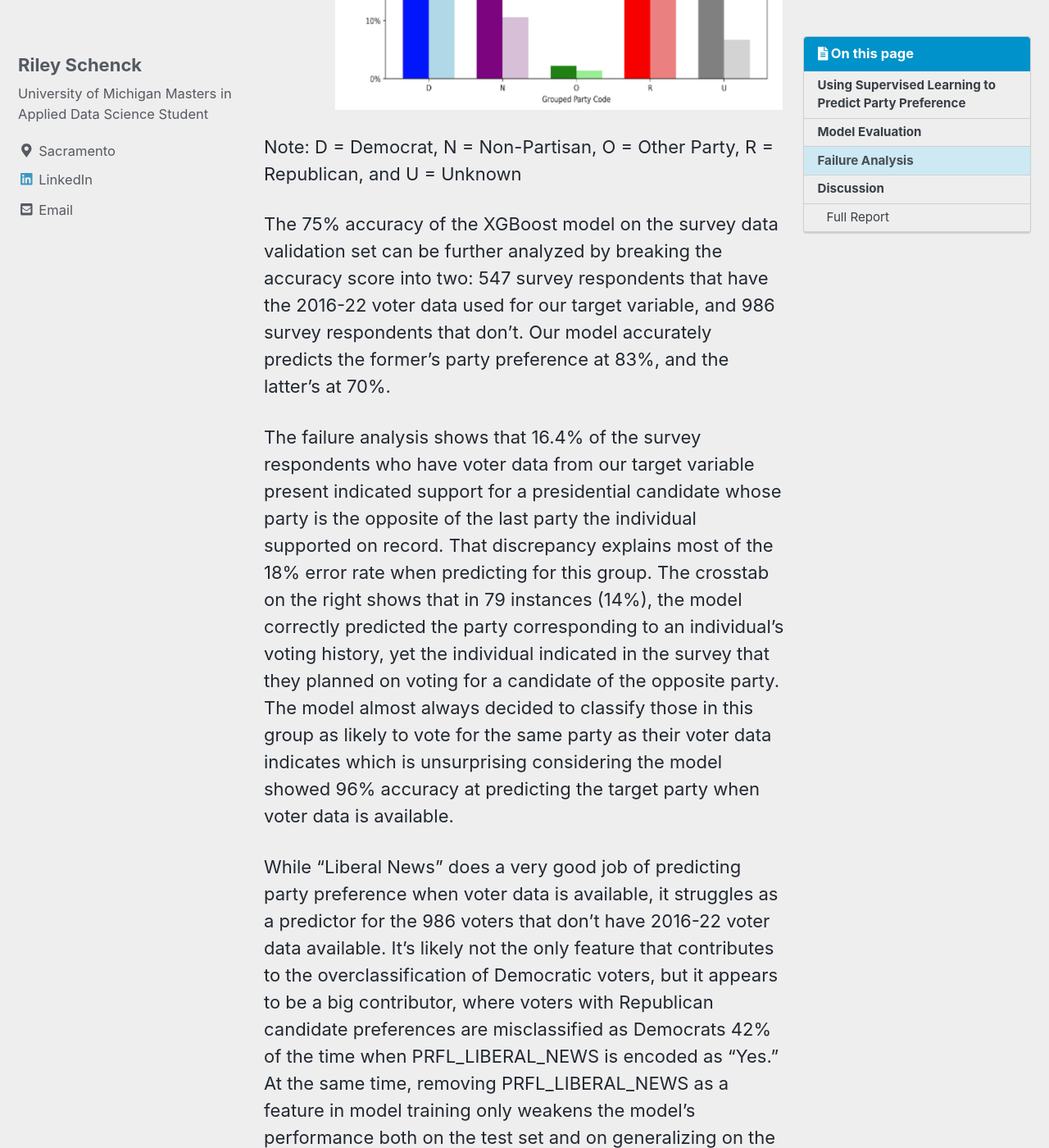
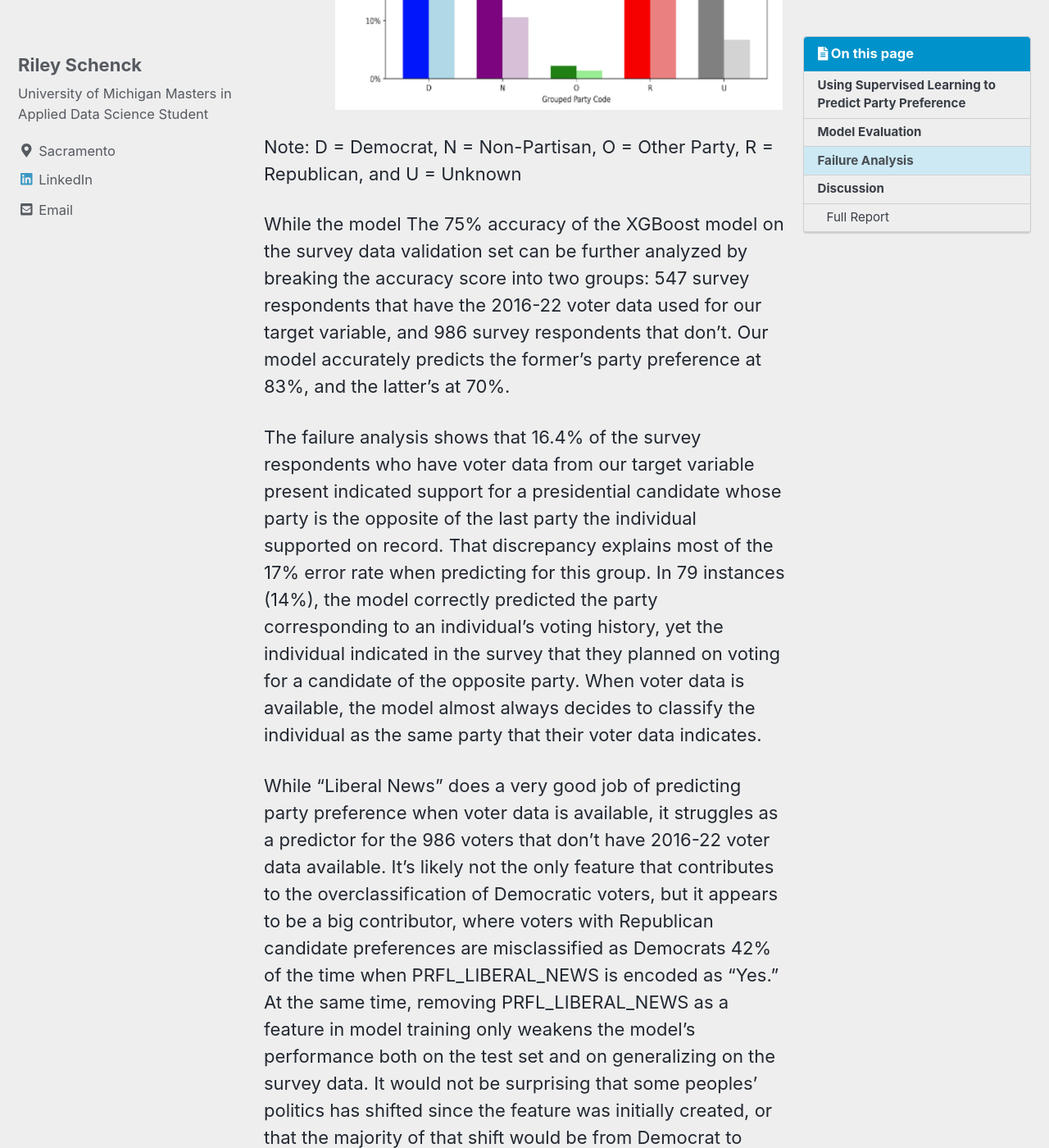
Before and after one commit to rileyschenck/website, a Jekyll site: the page built from _posts/2023-10-10-MilestoneII.md, in a window 1280 px wide and 1400 px high, scrolled down 9197 px. Shown: the whole window at 82% size. Built offline with Jekyll 4.4.1, drawn with Linux system fonts in a browser that asks for light colours; cached includes are drawn as plain includes; nearby versions of some CDN libraries; a script that is not in the unit is left out; some of the changed text lies outside the part shown.

Commit message:
Update 2023-10-10-MilestoneII.md

```diff
--- a/_posts/2023-10-10-MilestoneII.md
+++ b/_posts/2023-10-10-MilestoneII.md
@@ -50,11 +50,12 @@ Note: The survey respondents are broken up in the chart above between those who
 
 Note: D = Democrat, N = Non-Partisan, O = Other Party, R = Republican, and U = Unknown
 
-The 75% accuracy of the XGBoost model on the survey data validation set can be further analyzed by breaking the accuracy score into two: 547 survey respondents that have the 2016-22 voter data used for our target variable, and 986 survey respondents that don’t. Our model accurately predicts the former’s party preference at 83%, and the latter’s at 70%.
+While the model
+The 75% accuracy of the XGBoost model on the survey data validation set can be further analyzed by breaking the accuracy score into two groups: 547 survey respondents that have the 2016-22 voter data used for our target variable, and 986 survey respondents that don’t. Our model accurately predicts the former’s party preference at 83%, and the latter’s at 70%.
 
-The failure analysis shows that 16.4% of the survey respondents who have voter data from our target variable present indicated support for a presidential candidate whose party is the opposite of the last party the individual supported on record. That discrepancy explains most of the 18% error rate when predicting for this group. The crosstab on the right shows that in 79 instances (14%), the model correctly predicted the party corresponding to an individual’s voting history, yet the individual indicated in the survey that they planned on voting for a candidate of the opposite party. The model almost always decided to classify those in this group as likely to vote for the same party as their voter data indicates which is unsurprising considering the model showed 96% accuracy at predicting the target party when voter data is available.
+The failure analysis shows that 16.4% of the survey respondents who have voter data from our target variable present indicated support for a presidential candidate whose party is the opposite of the last party the individual supported on record. That discrepancy explains most of the 17% error rate when predicting for this group. In 79 instances (14%), the model correctly predicted the party corresponding to an individual’s voting history, yet the individual indicated in the survey that they planned on voting for a candidate of the opposite party. When voter data is available, the model almost always decides to classify the individual as the same party that their voter data indicates.
 
-While “Liberal News” does a very good job of predicting party preference when voter data is available, it struggles as a predictor for the 986 voters that don’t have  2016-22 voter data available. It’s likely not the only feature that contributes to the overclassification of Democratic voters, but it appears to be a big contributor, where voters with Republican candidate preferences are misclassified as Democrats 42% of the time when PRFL_LIBERAL_NEWS is encoded as “Yes.” At the same time, removing PRFL_LIBERAL_NEWS as a feature in model training only weakens the model’s performance both on the test set and on generalizing on the survey data. Perhaps some peoples’ politics has shifted since the feature was initially created, and the majority of that shift has been from Democrat to Republican, contributing to the overclassification of Democrats. Regardless of the reason, a likely profitable area of future work for Aristotle to pursue would involve evaluating and adjusting previously engineered features such as “Liberal News,” which would help to further improve the performance of the new machine learning party preference feature created by our XGBoost model.
+While “Liberal News” does a very good job of predicting party preference when voter data is available, it struggles as a predictor for the 986 voters that don’t have 2016-22 voter data available. It’s likely not the only feature that contributes to the overclassification of Democratic voters, but it appears to be a big contributor, where voters with Republican candidate preferences are misclassified as Democrats 42% of the time when PRFL_LIBERAL_NEWS is encoded as “Yes.” At the same time, removing PRFL_LIBERAL_NEWS as a feature in model training only weakens the model’s performance both on the test set and on generalizing on the survey data. It would not be surprising that some peoples’ politics has shifted since the feature was initially created, or that the majority of that shift would be from Democrat to Republican in the survey dataset when it so heavily skews older and more Republican, which could contribute to the overclassification of Democrats by the model. Regardless of the reason, a likely profitable area of future work for Aristotle to pursue would involve evaluating and adjusting previously engineered features such as “Liberal News,” which would help to further improve the performance of the new machine learning party preference feature created by our XGBoost model.
 
 ## Discussion
 We learned with our supervised party preference modeling task that we could accurately predict the party of the preferred presidential candidate of survey respondents 75% of the time with our XGBoost model trained on 217 features, a significant improvement of 9% over the accuracy of the most predictive Aristotle-engineered feature. While the model performed significantly worse predicting party preference for the 224 individuals from the survey data set coded by Aristotle as “Non-Partisans” and “Unknowns” for party preference, an accuracy of 59% is still significantly better than a coin flip and provides Aristotle with a good starting point for attempting to predict party preference among that particularly challenging class of voters. A surprise finding was that 18% of our respondents with voter data from 2016-2022 indicated support for the opposite party of their most recent voter data on file. This suggests that there may be a significant error rate in the survey responses pulling our accuracy scores downwards since it seems unlikely that nearly a fifth of voters have switched their party allegiance in the last few years.
```
Also changed, not shown: other parts of _posts/2023-10-10-MilestoneII.md (+1 -1 lines).
